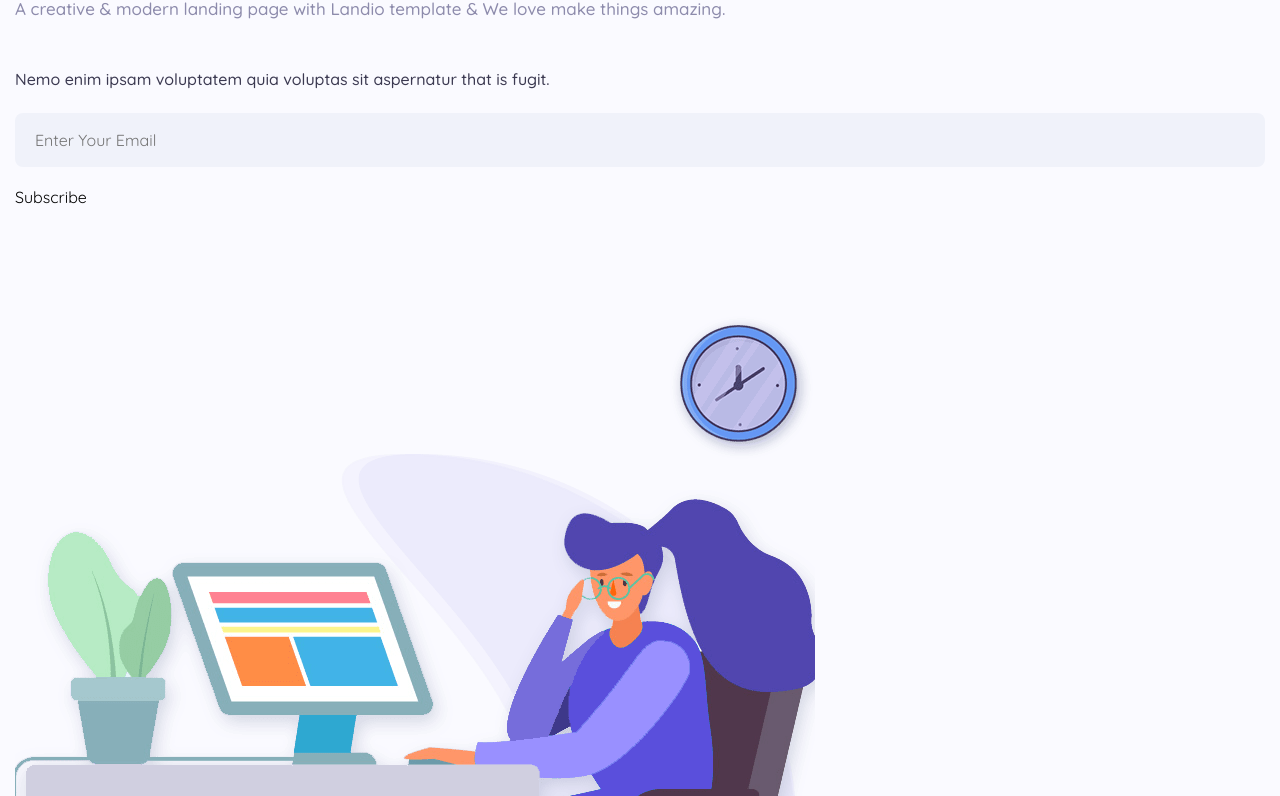
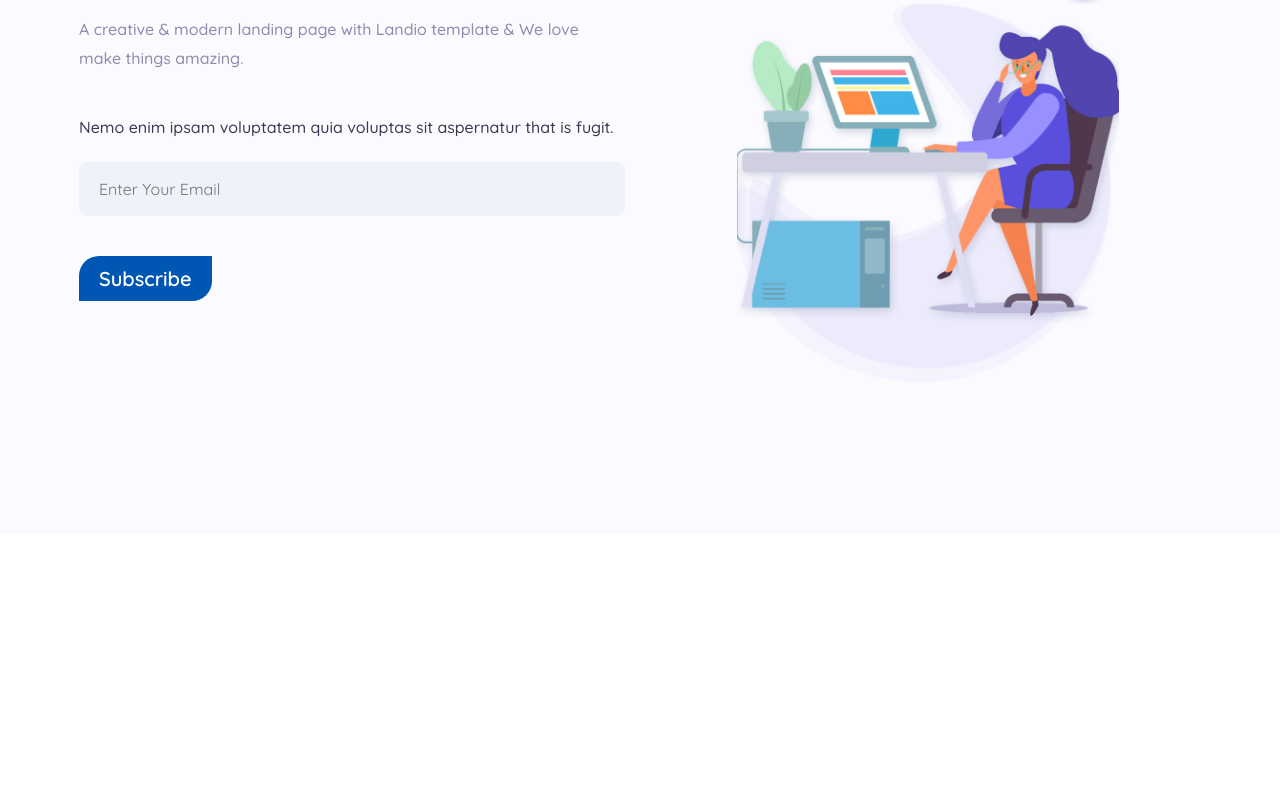
Before and after one commit to ELHARFALI/Landio, a plain HTML site: page index.html in a window 1280 px wide. Shown: the part 201-997 px from the top of the page. After the commit the page ends 800 px from the top, so only its background shows below. Drawn offline with nearby package versions, Linux system fonts and the light colour scheme.

Commit message:
Hera Section Complete

```diff
--- a/assets/scss/_hero.scss
+++ b/assets/scss/_hero.scss
@@ -2,19 +2,33 @@
 .hero {
     padding: 125px 0 $section-padding;
     background-color: $ghost-white-1;
+    width: 100%;
+    height: calc(100vh - 65px);
+
 
     .container {
+        display: flex;
+        justify-content: space-around;
+        align-items: center;
+        gap: 30px;
+        width: 90%;
+        margin: 0 auto;
+
 
         .hero__content {
             margin-bottom: 80px;
+            width: 100%;
 
             .hero__title {
                 margin-bottom: 25px;
+                color: $majorelle-blue;
+                font-size: $fs-1;
+                font-weight: $fw-700;
             }
 
             .hero__text {
                 color: $cool-gray;
-                font-size: $fs-4;
+                font-size: $fs-5;
                 font-weight: $fw-500;
                 line-height: 1.8;
                 margin-bottom: 40px;
@@ -27,12 +41,30 @@
                 margin-bottom: 20px;
             }
 
+
             .email__field {
                 background-color: $ghost-white-2;
                 padding: 17px 20px;
                 border-radius: 8px;
-                margin-bottom: 20px;
+                margin-bottom: 40px;
             }
+
+
+        }
+
+        .image {
+            width: 100%;
+            display: flex;
+            justify-content: center;
+            align-items: center;
+
+            .hero__banner {
+                width: 70%;
+
+            img {
+                max-width: 100%;
+            }
+        }
         }
     }
 }
--- a/assets/scss/style.scss
+++ b/assets/scss/style.scss
@@ -58,3 +58,18 @@ html {
 body {
     background-color: $white;
 }
+
+.btn-primary {
+    padding: 10px 20px;
+    background-color: $sapphire;
+    color: $white;
+    font-size: $fs-3;
+    font-weight: $fw-600;
+    border-radius: 20px 0 20px 0;
+    transition: $transition;
+
+    &:hover {
+        background-color: $majorelle-blue;
+        color: $raisin-black-1;
+    }
+}
--- a/index.html
+++ b/index.html
@@ -84,9 +84,11 @@
                         </form>
                     </div>
 
-                    <figure class="hero__banner">
+                    <div class="image">
+                        <figure class="hero__banner">
                         <img src="./assets/images/hero-banner.png" alt="Hero image">
                     </figure>
+                    </div>
 
                 </div>
             </section>
```
Also changed, not shown: dist/css/style.css, 1 other file.
